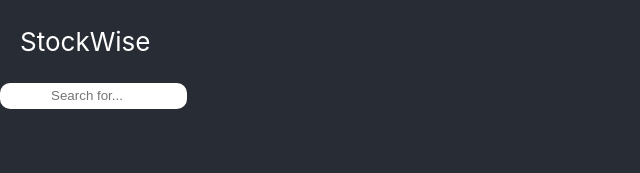
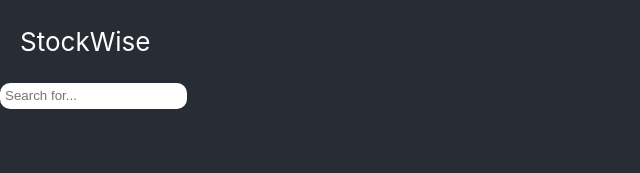
Before and after one commit to JTSinghal/StockWise, a React (Create React App) app in the folder stock-wise/: page / in a window 1280 px wide. Shown: the top 173 px of the page, without its empty margins (0-640 px from the left). Built offline with nearby package versions, Linux system fonts and the light colour scheme.

Commit message:
Fix search box

```diff
--- a/stock-wise/src/components/Search.css
+++ b/stock-wise/src/components/Search.css
@@ -1,15 +1,16 @@
 input[type="search"] {
     -moz-appearance: none;
     -webkit-appearance: none;
-    color:white;
-    text-align: center;
+
     display: flex;
-    flex-direction: column;
-    list-style-type: none;
-    justify-content: center;
     border: 0px none transparent;
     border-radius: 10px;
     line-height: 20px;
     background-color: white;
     padding: 3px 5px;
+
 }
+
+.center {
+    justify-content: center;
+}
--- a/stock-wise/src/components/Search.js
+++ b/stock-wise/src/components/Search.js
@@ -4,13 +4,16 @@ import './Search.css';
 class Table extends Component {
     render() {
         return (
+            <div class="center">
                     <input
                         placeholder="Search for..."
                         ref={input => this.search = input}
                         onChange={this.handleInputChange}
                         type='search'
                     />
+                    </div>
         )
+
     }
 }
 
```
